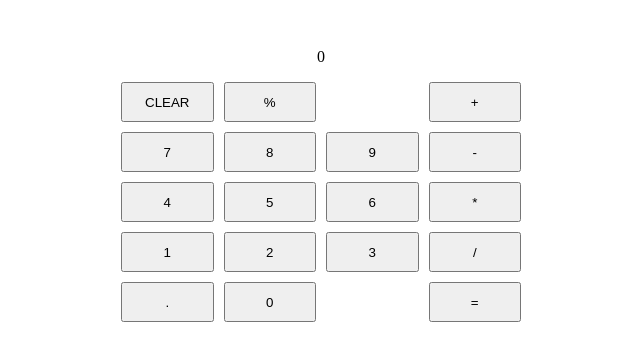
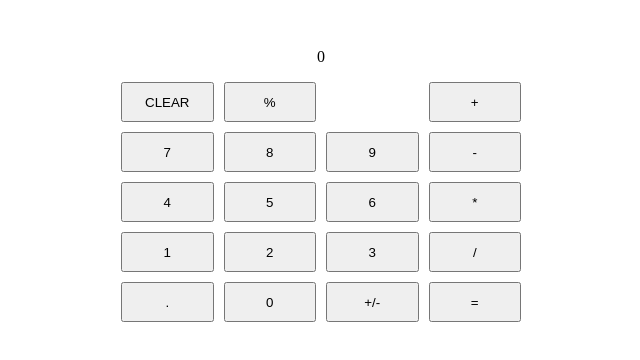
Before and after one commit to FreQll/Race00-Calculator-, a plain HTML site: page index.html in a window 1280 px wide. Shown: the whole page, without its empty margins (319-959 px from the left). Drawn offline with Linux system fonts and the light colour scheme.

Commit message:
change the sign

```diff
--- a/css/style.css
+++ b/css/style.css
@@ -24,7 +24,7 @@ body {
         "number_7 number_8 number_9 minus"
         "number_4 number_5 number_6 multiply_"
         "number_1 number_2 number_3 division"
-        "point number_0 . equal";
+        "point number_0 sign equal";
 }
 
 #number_0 { grid-area: number_0; }
@@ -45,6 +45,7 @@ body {
 #equal { grid-area: equal; }
 #point { grid-area: point; }
 #percent { grid-area: percent; }
+#sign { grid-area: sign; }
 
 .button {
     display: flex;
--- a/index.html
+++ b/index.html
@@ -33,6 +33,7 @@
                     <div onclick="calculator.appendEqual('=')" id="equal" class="button"><button>=</button></div>
                     <div onclick="calculator.appendPoint()" id="point" class="button"><button>.</button></div>
                     <div onclick="calculator.appendPercent()" id="percent" class="button"><button>%</button></div>
+                    <div onclick="calculator.appendSign()" id="sign" class="button"><button>+/-</button></div>
                 </div>
             </div>
         </div>
--- a/js/script.js
+++ b/js/script.js
@@ -97,6 +97,39 @@ class Calculator {
         this.result = 0;
 
         document.getElementById("result_area").innerText = this.string;
+    }
+
+
+    appendSign() {
+        if (this.numberStr == '' || this.numberStr == 0) return;
+
+        console.log(this.string)
+        if (!this.string.includes('+') && !this.string.includes('-') && !this.string.includes('/') && !this.string.includes('*')) {
+            console.log(this.string)
+
+            this.numberStr *= -1;
+            this.string = this.numberStr;
+        }
+        else if (this.numberStr < 0) {
+            this.numberStr *= -1;
+            while(!this.operatorsArr.includes(this.string[this.string.length - 1]) && this.string.length > 0) {
+                this.string = this.string.toString().substring(0, this.string.length - 1);
+            }
+            this.string = this.string.toString().substring(0, this.string.length - 1);
+            this.string += ' + ' + this.numberStr;
+        }
+        else if (this.numberStr > 0) {
+            while(!this.operatorsArr.includes(this.string[this.string.length - 1]) && this.string.length > 0) {
+                this.string = this.string.toString().substring(0, this.string.length - 1);
+            }
+            this.string = this.string.toString().substring(0, this.string.length - 1);
+            console.log(this.string)
+            this.string += '- ' + this.numberStr;
+            this.numberStr *= -1;
+        }
+
+        document.getElementById("result_area").innerText = this.string;
+        console.log(this.expression)
     }
 
     appendEqual() {
```
